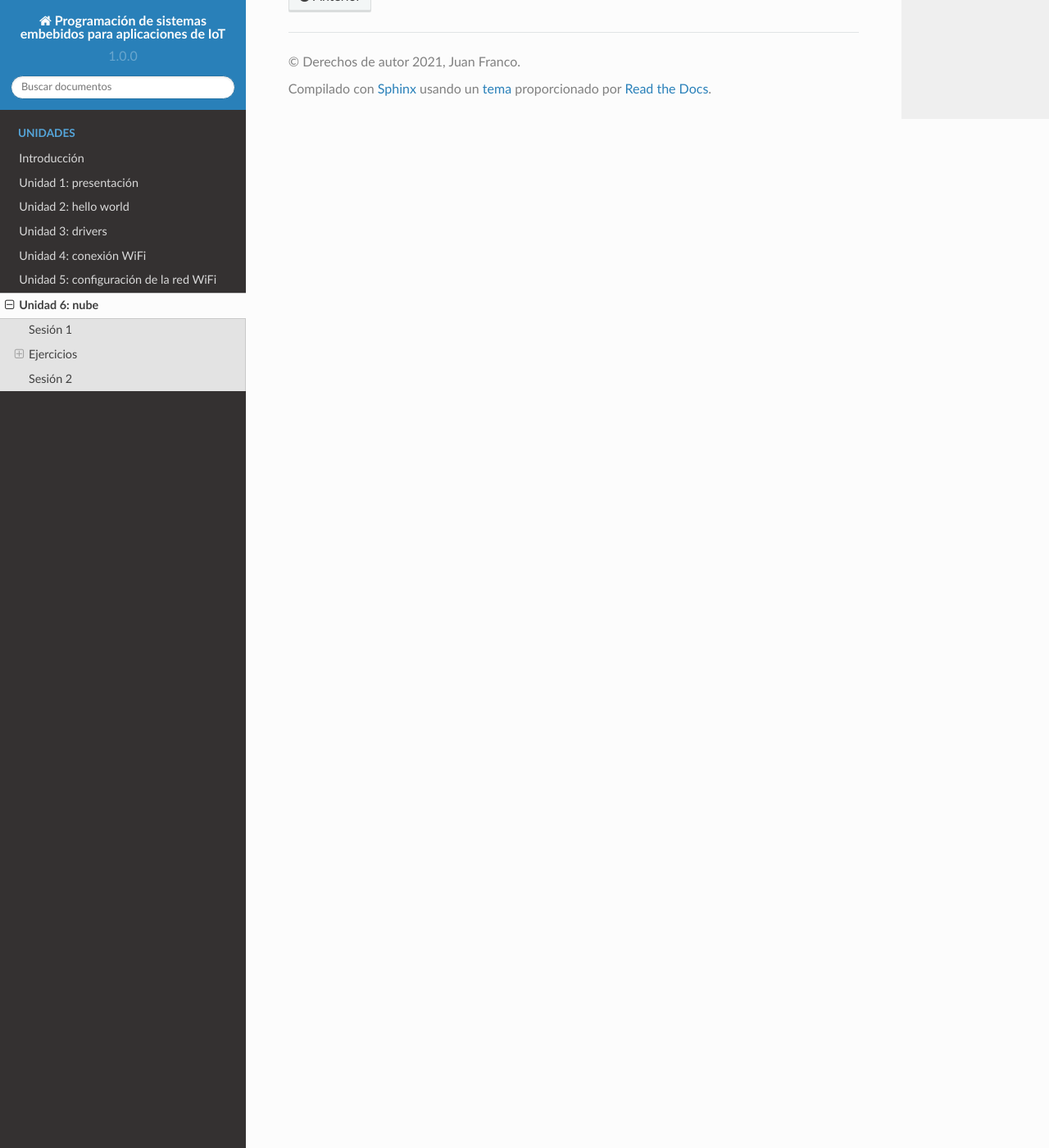
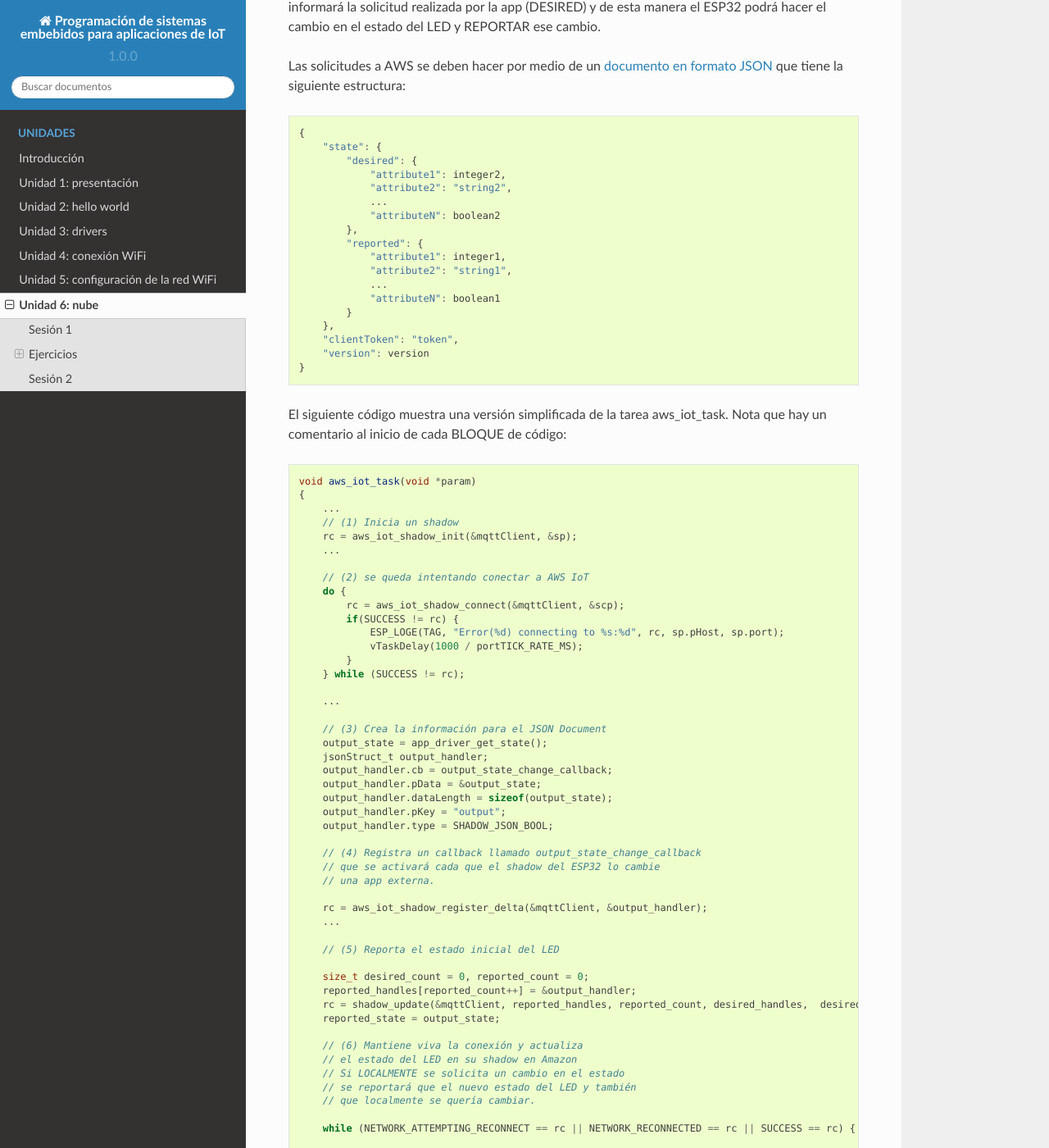
Before and after one commit to juanferfranco/espiot, a Sphinx documentation site: the page built from docs/_unidad6/unidad6.rst, in a window 1280 px wide and 1400 px high, scrolled down 14000 px. Shown: the whole window at 82% size. Built offline with Sphinx 7.4.7 and the Read the Docs theme 2.0.0, drawn with Linux system fonts in a browser that asks for light colours; some of the changed text lies outside the part shown.

Commit message:
Unit 6 done

```diff
--- a/docs/_unidad6/unidad6.rst
+++ b/docs/_unidad6/unidad6.rst
@@ -467,10 +467,117 @@ Ejercicios 11: análisis del código - Cloud Task
 ^^^^^^^^^^^^^^^^^^^^^^^^^^^^^^^^^^^^^^^^^^^^^^^^^^^
 
 Luego de esperar por el evento WIFI_CONNECTED_EVENT, se crea la tarea ``aws_iot_task``
-definida en el archivo ``cloud_aws.c``.
+definida en el archivo ``cloud_aws.c``. Esta tarea tiene por propósito conectarse
+a AWS usando MQTT para reportar cambios en el LED producidos localmente o responder
+a solicitudes de cambio del LED realizadas remotamente.
 
+AWS representa el estado del LED en una abstracción denominada ``SHADOW``. Un
+shadow permite que las apps o servicios remotos tengan acceso al último estado
+del LED reportado por el ESP32 (REPORTED). Así mismo, por medio del shadow las apps remotas
+puede indicar el estado deseado para el LED. De esta manera, cuando el dispositivo
+IoT se conecte a AWS por MQTT, este le informará la solicitud realizada por la app (DESIRED)
+y de esta manera el ESP32 podrá hacer el cambio en el estado del LED y REPORTAR ese
+cambio.
 
+Las solicitudes a AWS se deben hacer por medio de un
+`documento en formato JSON <https://docs.aws.amazon.com/iot/latest/developerguide/device-shadow-document.html>`__
+que tiene la siguiente estructura:
 
+.. code-block:: javascript
+
+    {
+        "state": {
+            "desired": {
+                "attribute1": integer2,
+                "attribute2": "string2",
+                ...
+                "attributeN": boolean2
+            },
+            "reported": {
+                "attribute1": integer1,
+                "attribute2": "string1",
+                ...
+                "attributeN": boolean1
+            }
+        },
+        "clientToken": "token",
+        "version": version
+    }
+
+El siguiente código muestra una versión simplificada de la tarea aws_iot_task. Nota
+que hay un comentario al inicio de cada BLOQUE de código:
+
+.. code-block:: c
+
+    void aws_iot_task(void *param)
+    {
+        ...
+        // (1) Inicia un shadow
+        rc = aws_iot_shadow_init(&mqttClient, &sp);
+        ...
+
+        // (2) se queda intentando conectar a AWS IoT
+        do {
+            rc = aws_iot_shadow_connect(&mqttClient, &scp);
+            if(SUCCESS != rc) {
+                ESP_LOGE(TAG, "Error(%d) connecting to %s:%d", rc, sp.pHost, sp.port);
+                vTaskDelay(1000 / portTICK_RATE_MS);
+            }
+        } while (SUCCESS != rc);
+
+        ...
+
+        // (3) Crea la información para el JSON Document
+        output_state = app_driver_get_state();
+        jsonStruct_t output_handler;
+        output_handler.cb = output_state_change_callback;
+        output_handler.pData = &output_state;
+        output_handler.dataLength = sizeof(output_state);
+        output_handler.pKey = "output";
+        output_handler.type = SHADOW_JSON_BOOL;
+
+        // (4) Registra un callback llamado output_state_change_callback
+        // que se activará cada que el shadow del ESP32 lo cambie
+        // una app externa.
+
+        rc = aws_iot_shadow_register_delta(&mqttClient, &output_handler);
+        ...
+
+        // (5) Reporta el estado inicial del LED
+
+        size_t desired_count = 0, reported_count = 0;
+        reported_handles[reported_count++] = &output_handler;
+        rc = shadow_update(&mqttClient, reported_handles, reported_count, desired_handles,  desired_count);
+        reported_state = output_state;
+
+        // (6) Mantiene viva la conexión y actualiza
+        // el estado del LED en su shadow en Amazon
+        // Si LOCALMENTE se solicita un cambio en el estado
+        // se reportará que el nuevo estado del LED y también
+        // que localmente se quería cambiar.
+
+        while (NETWORK_ATTEMPTING_RECONNECT == rc || NETWORK_RECONNECTED == rc || SUCCESS == rc) {
+
+            ...
+
+            output_state = app_driver_get_state();
+            if  (reported_state != output_state) {
+                reported_handles[reported_count++] = &output_handler;
+                if (output_changed_locally == true) {
+                    desired_handles[desired_count++] = &output_handler;
+                }
+                output_changed_locally = true;
+                reported_state = output_state;
+            }
+
+            if (reported_count > 0 || desired_count > 0) {
+                rc = shadow_update(&mqttClient, reported_handles, reported_count, desired_handles,  desired_count);
+            }
+
+            vTaskDelay(1000 / portTICK_RATE_MS);
+        }
+        ...
+    }
 
 Sesión 2
 -----------
```
